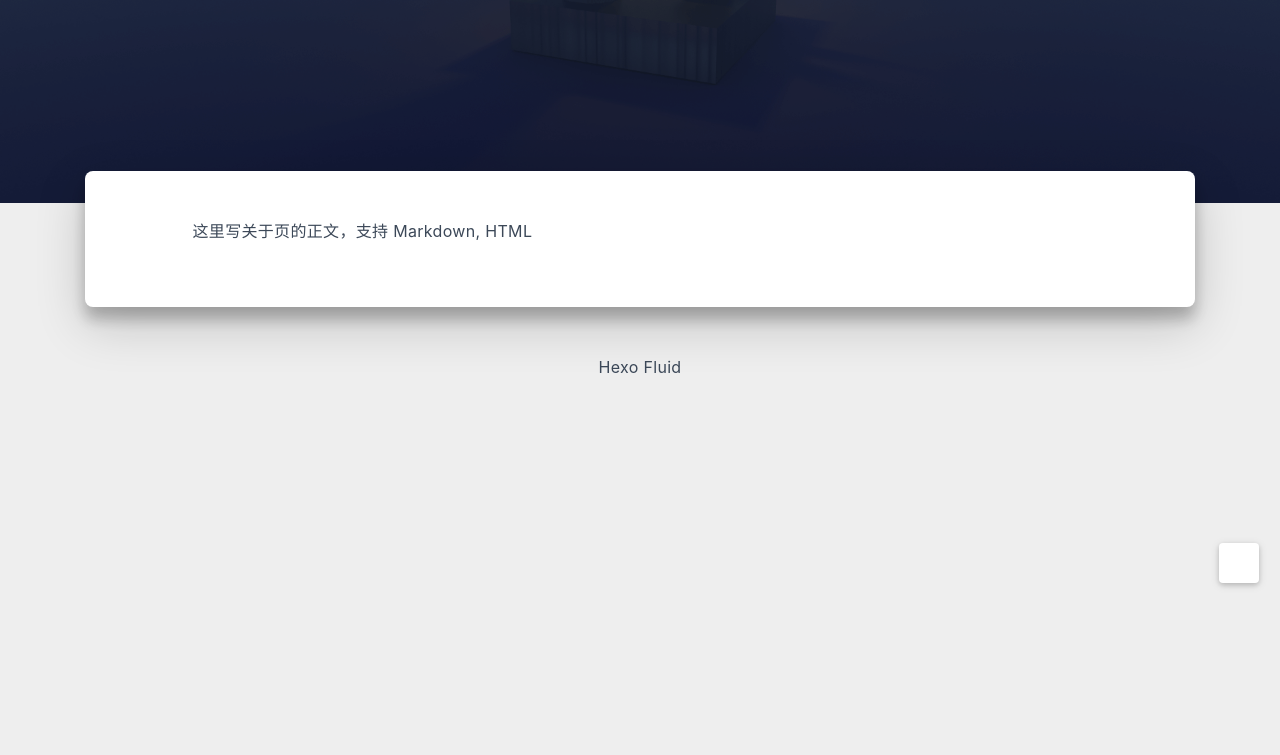
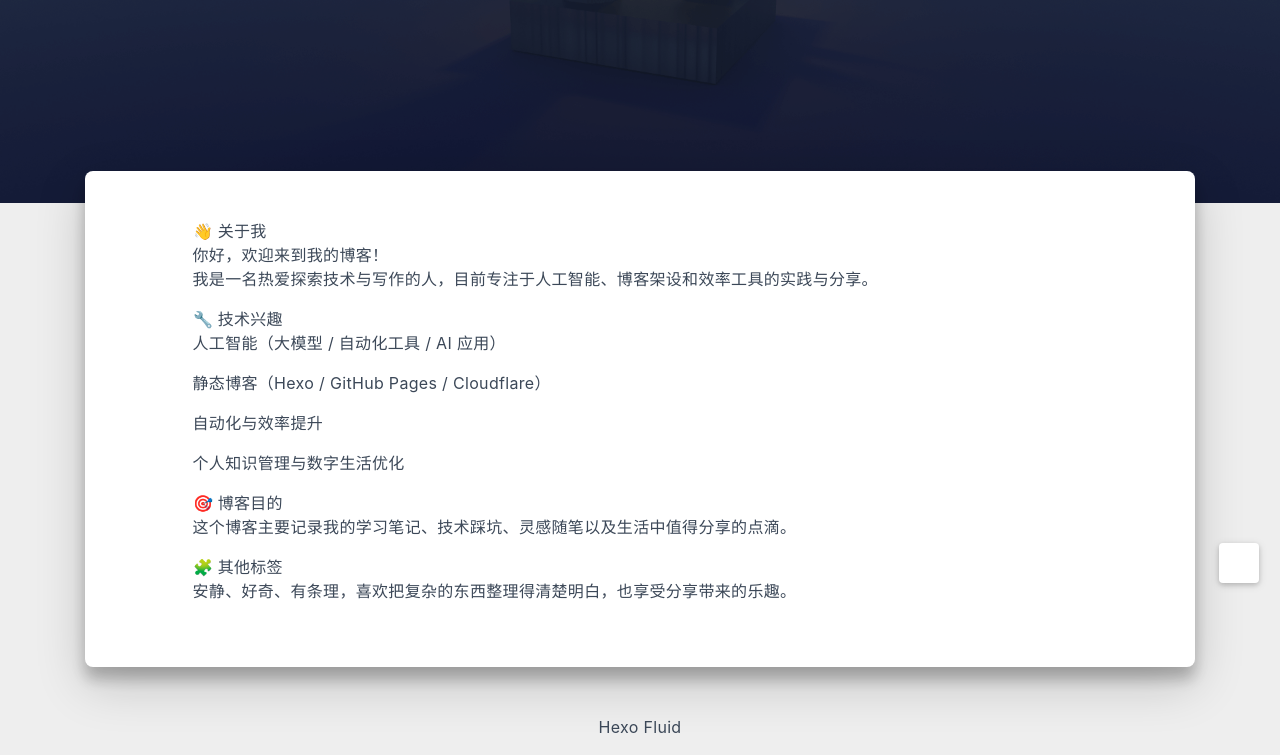
Before and after one commit to YA-or/YA-or.github.io, a plain HTML site: page about/index.html in a window 1280 px wide. Shown: the part 277-1032 px from the top of the page. Before the commit the page ends 800 px from the top, so only its background shows below. Drawn offline with nearby package versions, Linux system fonts and the light colour scheme; some packages are replaced by stand-ins of ours; a script that the page names is missing; some icons are missing; a small style sheet from the web is missing.

Commit message:
Site updated: 2025-05-19 04:20:36

```diff
--- a/about/index.html
+++ b/about/index.html
@@ -19,15 +19,15 @@
   <meta name="author" content="只道是寻常">
   <meta name="keywords" content="">
 
-    <meta name="description" content="这里写关于页的正文，支持 Markdown, HTML">
+    <meta name="description" content="👋 关于我你好，欢迎来到我的博客！我是一名热爱探索技术与写作的人，目前专注于人工智能、博客架设和效率工具的实践与分享。 🔧 技术兴趣人工智能（大模型 &#x2F; 自动化工具 &#x2F; AI 应用） 静态博客（Hexo &#x2F; GitHub Pages &#x2F; Cloudflare） 自动化与效率提升 个人知识管理与数字生活优化 🎯 博客目的这个博客主要记录我的学习笔记、技术">
 <meta property="og:type" content="website">
 <meta property="og:title" content="about">
 <meta property="og:url" content="http://example.com/about/index.html">
 <meta property="og:site_name" content="YA Blog">
-<meta property="og:description" content="这里写关于页的正文，支持 Markdown, HTML">
+<meta property="og:description" content="👋 关于我你好，欢迎来到我的博客！我是一名热爱探索技术与写作的人，目前专注于人工智能、博客架设和效率工具的实践与分享。 🔧 技术兴趣人工智能（大模型 &#x2F; 自动化工具 &#x2F; AI 应用） 静态博客（Hexo &#x2F; GitHub Pages &#x2F; Cloudflare） 自动化与效率提升 个人知识管理与数字生活优化 🎯 博客目的这个博客主要记录我的学习笔记、技术">
 <meta property="og:locale" content="zh_CN">
 <meta property="article:published_time" content="2025-05-18T16:22:36.000Z">
-<meta property="article:modified_time" content="2025-05-18T16:23:37.965Z">
+<meta property="article:modified_time" content="2025-05-18T20:20:16.149Z">
 <meta property="article:author" content="只道是寻常">
 <meta name="twitter:card" content="summary_large_image">
 
@@ -221,7 +221,13 @@
 
 
 <article class="page-content">
-  <p>这里写关于页的正文，支持 Markdown, HTML</p>
+  <p>👋 关于我<br>你好，欢迎来到我的博客！<br>我是一名热爱探索技术与写作的人，目前专注于人工智能、博客架设和效率工具的实践与分享。</p>
+<p>🔧 技术兴趣<br>人工智能（大模型 &#x2F; 自动化工具 &#x2F; AI 应用）</p>
+<p>静态博客（Hexo &#x2F; GitHub Pages &#x2F; Cloudflare）</p>
+<p>自动化与效率提升</p>
+<p>个人知识管理与数字生活优化</p>
+<p>🎯 博客目的<br>这个博客主要记录我的学习笔记、技术踩坑、灵感随笔以及生活中值得分享的点滴。</p>
+<p>🧩 其他标签<br>安静、好奇、有条理，喜欢把复杂的东西整理得清楚明白，也享受分享带来的乐趣。</p>
 
 
 
```
